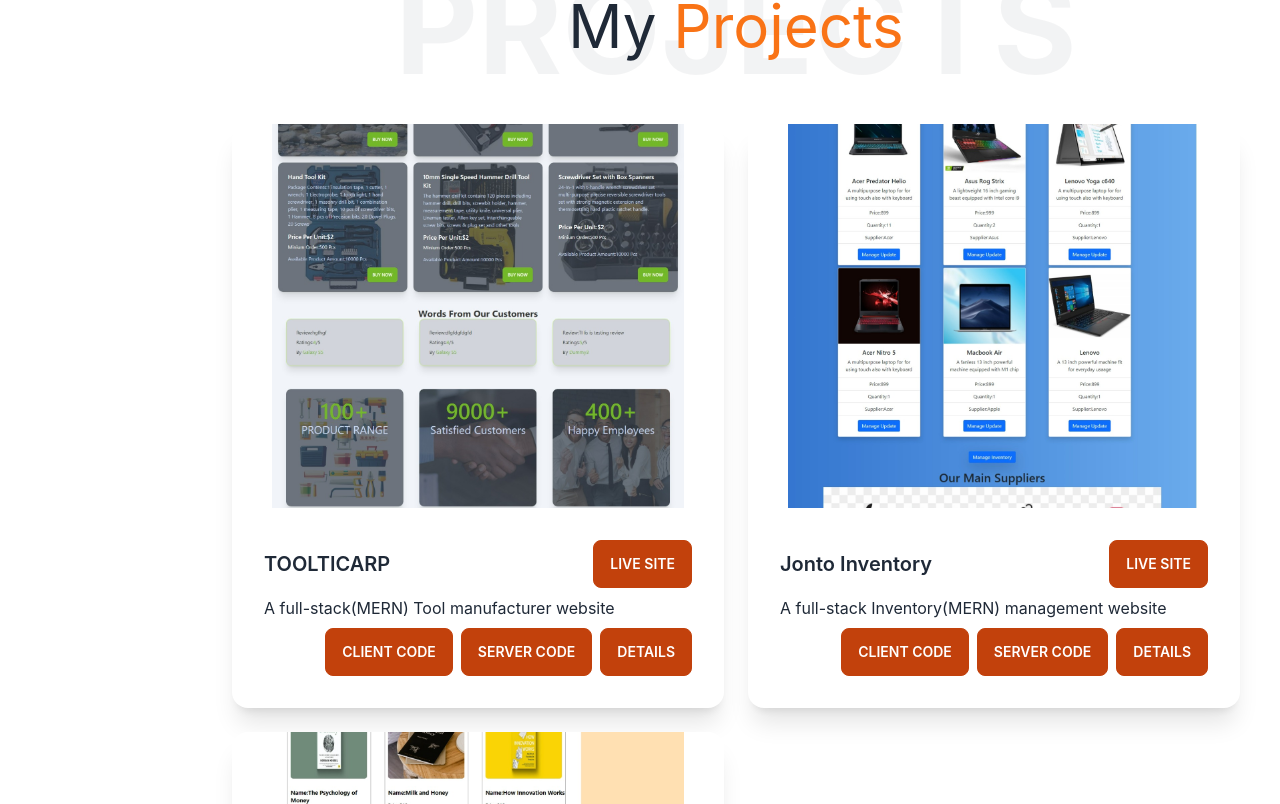
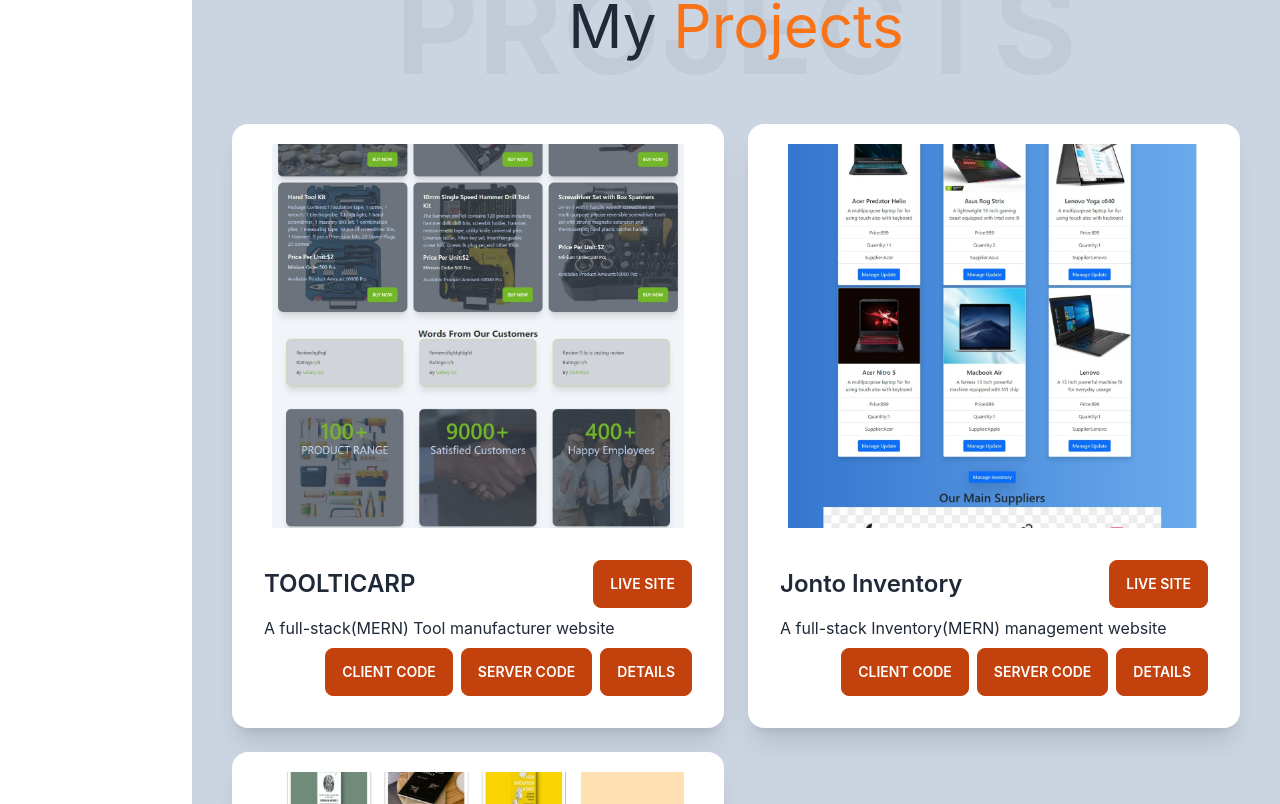
Before and after one commit to HameemH/My_Portfolio, a React (Create React App) app: page / in a window 1280 px wide. Shown: the part 1656-2460 px from the top of the page. Built offline with nearby package versions, Linux system fonts and the light colour scheme.

Commit message:
details half done

```diff
--- a/src/App.js
+++ b/src/App.js
@@ -1,12 +1,15 @@
 import { Route, Routes } from 'react-router-dom';
 import './App.css';
+import Details from './Components/Home/Details';
 import Home from './Components/Home/Home';
 
 function App() {
   return (
     <div >
       <Home></Home>
+      <Routes>
 
+      </Routes>
 
     </div>
   );
--- /dev/null
+++ b/src/Components/Home/Details.js
@@ -0,0 +1,35 @@
+import React from 'react';
+import { useParams } from 'react-router-dom';
+
+const Details = ({project}) => {
+    const {  Name, img,img1,img2,techs, live, client, server, description } = project;
+console.log(techs);
+    const { id } = useParams()
+    return (
+        <div>
+            <input type="checkbox" id="my-modal" class="modal-toggle" />
+            <div class="modal">
+                <div class="modal-box">
+               <div>
+               <figure class="px-10 pt-10 overflow-y-scroll overflow-clip max-h-96">
+                    <img src={img} className=' min-w-full' alt="Projects" class="rounded-xl" />
+                </figure>
+               </div>
+                    <h3 class="font-bold text-lg">{Name}</h3>
+                    <p class="py-4">{description}</p>
+                    <div className='grid grid-cols-4 gap-2'>
+                    {
+
+                        techs.map(tech=><p className='p-3 bg-slate-50'>{tech}</p>
+                        )
+                    }</div>
+                    <div class="modal-action">
+                        <label for="my-modal" class="btn">Done</label>
+                    </div>
+                </div>
+            </div>
+        </div>
+    );
+};
+
+export default Details;
--- a/src/Components/Home/Project.js
+++ b/src/Components/Home/Project.js
@@ -1,5 +1,6 @@
 import React from 'react';
 import { Link, useNavigate } from 'react-router-dom';
+import Details from './Details';
 
 const Project = ({ project }) => {
     const { id, Name, img, live, client, server, description } = project;
@@ -8,27 +9,27 @@
 
 
     return (
-        <div>
+        <div className=''>
             <div class="card  bg-base-100 shadow-xl">
-                <figure class="px-10 pt-10 overflow-y-scroll overflow-clip max-h-96">
+                <figure class="px-10 mt-5 pt-10 overflow-y-scroll overflow-clip max-h-96">
                     <img src={img} className=' min-w-full' alt="Projects" class="rounded-xl" />
                 </figure>
                 <div class="card-body  ">
-                <div className='flex justify-between '>
-                        <h2 class="card-title">{Name}</h2>
+                    <div className='flex justify-between '>
+                        <h2 class="card-title text-2xl">{Name}</h2>
                         <a target="_blank" href={live}>    <button class="btn  hover:bg-transparent hover:border-orange-700 hover:text-orange-700 bg-orange-700  border border-orange-700">Live Site</button></a>
                     </div>
                     <p>{description}</p>
                     <div class="card-actions flex justify-end">
-                    <a target="_blank" href={client}>    <button class="btn  hover:bg-transparent hover:border-orange-700 hover:text-orange-700 bg-orange-700  border border-orange-700">Client Code</button></a>
+                        <a target="_blank" href={client}>    <button class="btn  hover:bg-transparent hover:border-orange-700 hover:text-orange-700 bg-orange-700  border border-orange-700">Client Code</button></a>
                         {
                             server === '' ? null : <a target="_blank" href={server}>    <button class="btn  hover:bg-transparent hover:border-orange-700 hover:text-orange-700 bg-orange-700  border border-orange-700">Server Code</button></a>
                         }
-                        <a target="_blank" >    <button class="btn  hover:bg-transparent hover:border-orange-700 hover:text-orange-700 bg-orange-700  border border-orange-700">Details</button></a>
+                        <label for='my-modal' class="btn  hover:bg-transparent hover:border-orange-700 hover:text-orange-700 bg-orange-700  border border-orange-700">Details</label>
                     </div>
                 </div>
             </div>
-
+            <Details project={project}></Details>
         </div>
     );
 };
--- a/src/Components/Home/Projects.js
+++ b/src/Components/Home/Projects.js
@@ -1,7 +1,13 @@
 import React from 'react';
 import project1 from '../Assets/project1.jpeg'
+import project11 from '../Assets/project11.jpeg'
+import project12 from '../Assets/project12.jpeg'
 import project2 from '../Assets/project2.jpeg'
+import project21 from '../Assets/project21.jpeg'
+import project22 from '../Assets/project22.jpeg'
 import project3 from '../Assets/project3.jpeg'
+import project31 from '../Assets/project31.jpeg'
+import project32 from '../Assets/project32.jpeg'
 import project4 from '../Assets/project4.png'
 import project5 from '../Assets/project5.png'
 import Project from './Project';
@@ -13,23 +19,52 @@
     {id:4, Name:'Becha-Kena Sikkha', description:'A react based Website with firebase login Integrated', img:project4,live:'https://assignment-x-68d60.web.app/home',client:'https://github.com/HameemH/Bechakena-sikkha-assign10', server:''},
     {id:5, Name:'Digitronics', description:'A Website Mainly focused on React Router', img:project5,live:'https://assignment-0009.netlify.app/',client:'https://github.com/HameemH/Digitronics-assign09', server:''}
   ] */
-    const projects =[
-        {id:1, Name:'TOOLTICARP', description:'A full-stack(MERN) Tool manufacturer website', img:project1,live:'https://assignment-12-eef58.web.app/',client:'https://github.com/HameemH/Toolticarp-client-assign12', server:'https://github.com/HameemH/Toolticarp-server-assign12'},
-        {id:2, Name:'Jonto Inventory', description:'A full-stack Inventory(MERN) management website',img:project2,live:'https://assignment11-3ec5e.web.app/',client:'https://github.com/HameemH/J-inventory-client-assign11', server:'https://github.com/HameemH/J-inventory-server-assign11'},
-        {id:3, Name:'Adorsho Book Shop', description:'A React Based Book wishlist Website', img:project3,live:'https://assignment-00008.netlify.app/',client:'https://github.com/HameemH/Adorsho-book-shop-assign08', server:''},
+  const projects = [
+    {
+      id: 1,
+      Name: 'TOOLTICARP',
+      description: 'A full-stack(MERN) Tool manufacturer website',
+      img: project1, img1: project11, img2: project12,
+      live: 'https://assignment-12-eef58.web.app/',
+      client: 'https://github.com/HameemH/Toolticarp-client-assign12',
+      server: 'https://github.com/HameemH/Toolticarp-server-assign12',
+      techs: ["React", 'Javascript', 'Tailwind', ' Node js', ' Express js', 'MongoDB', ' Stripe', ' Firebase',]
+    },
+    {
+      id: 2,
+      Name: 'Jonto Inventory',
+      description: 'A full-stack Inventory(MERN) management website',
+      img: project2, img1: project21, img2: project22,
+      live: 'https://assignment11-3ec5e.web.app/',
+      client: 'https://github.com/HameemH/J-inventory-client-assign11',
+      server: 'https://github.com/HameemH/J-inventory-server-assign11',
+      techs: ['React', 'CSS', ' Javascript', 'Bootstrap', 'Node js', 'Express js', 'MongoDB', 'Firebase']
+    },
+    {
+      id: 3,
+      Name: 'Adorsho Book Shop',
+      description: 'A React Based Book wishlist Website',
+      img: project3, img1: project31,
+      img2: project32,
+      live: 'https://assignment-00008.netlify.app/',
+      client: 'https://github.com/HameemH/Adorsho-book-shop-assign08',
+      server: '',
+      techs:['React','JSX','CSS','Javascript','Fontawesome']
+    },
+
 
   ]
   return (
-        <div className='min-h-[100vh]  py-5  ' id='projects' >
+    <div className='min-h-[100vh] bg-slate-300 py-5  ' id='projects' >
       <div className=''>
         <h1 className='text-center text-5xl ' ></h1>
         <div className='relative text-center flex flex-col'>
           <h1 className='lg:text-9xl text-4xl opacity-5 font-bold text-center'>PROJECTS</h1>
-                <h1 className='lg:text-6xl text-xl lg:mt-8 mt-1 absolute self-center'>My <span className='text-center text-6xl text-orange-500'>Projects</span></h1>
+          <h1 className='lg:text-6xl text-xl lg:mt-8 mt-1 absolute self-center'>My <span className='text-center text-xl lg:text-6xl text-orange-500'>Projects</span></h1>
         </div>
         <div className='grid  grid-cols-1 lg:grid-cols-2 md:grid-cols-2 gap-6 mx-auto px-3 lg:px-10 mt-8'>
           {
-                   projects.map(project=><Project key={project.id} project={project}></Project>)
+            projects.map(project => <Project key={project.id} project={project}></Project>)
           }
         </div>
       </div>
--- a/src/index.js
+++ b/src/index.js
@@ -3,11 +3,15 @@
 import './index.css';
 import App from './App';
 import reportWebVitals from './reportWebVitals';
+import { BrowserRouter } from 'react-router-dom';
 
 const root = ReactDOM.createRoot(document.getElementById('root'));
 root.render(
   <React.StrictMode>
+    <BrowserRouter>
     <App />
+    </BrowserRouter>
+
   </React.StrictMode>
 );
 
```
Lines whose indentation alone changed are shown as unchanged.
